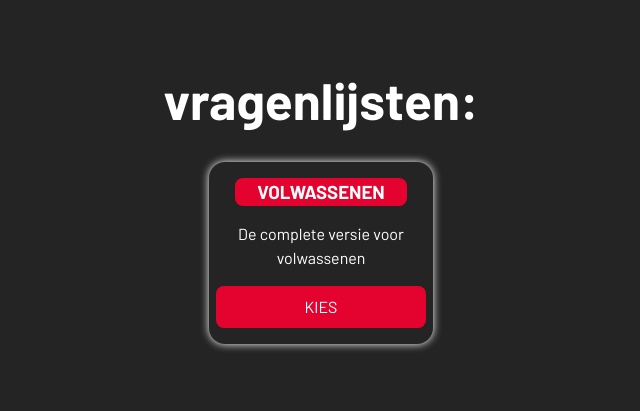
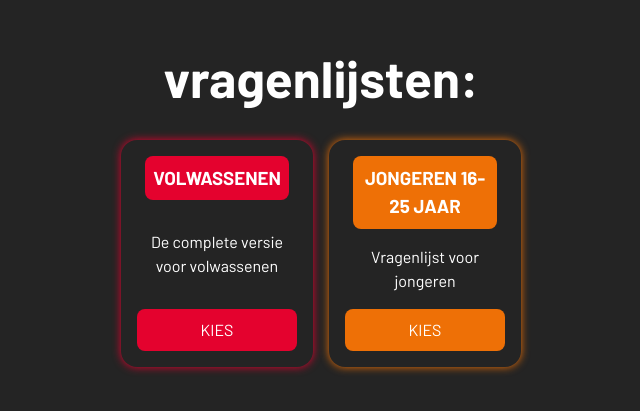
Before and after one commit to KoenMW/viviv-fe, a Svelte app: page / in a window 1280 px wide. Shown: the part 209-620 px from the top of the page, without its empty margins (319-959 px from the left). Built offline with nearby package versions, Linux system fonts and the light colour scheme.

Commit message:
feat: questionnaire reset, style changes

```diff
--- a/src/App.svelte
+++ b/src/App.svelte
@@ -14,10 +14,12 @@
 
 <style>
   main {
+    --margin: 2rem;
     display: flex;
     flex-direction: column;
-    width: 100dvw;
+    width: calc(100dvw - var(--margin) * 2);
     align-items: center;
     justify-content: center;
+    margin: var(--margin);
   }
 </style>
--- a/src/app.css
+++ b/src/app.css
@@ -34,7 +34,6 @@
 }
 
 a {
-  width: 100%;
   background-color: var(--colour);
   color: var(--c-white);
   text-transform: uppercase;
@@ -105,3 +104,7 @@ button:focus-visible {
 .highlight {
   color: var(--colour);
 }
+
+* {
+  box-sizing: border-box;
+}
--- a/src/consts.ts
+++ b/src/consts.ts
@@ -4,7 +4,7 @@ export const routeParam = "route";
 export const questionnaireParam = "questionnaire";
 export const localResultsKey = "results";
 
-export const MPHQuestions_Adult: Questionnairetype = {
+const MPHQuestions_Adult: Questionnairetype = {
   lichaamsfuncties: [
     "Ik voel mij gezond",
     "Ik voel mij fit",
@@ -63,6 +63,10 @@ export const MPHQuestions_Adult: Questionnairetype = {
   ],
 } as const;
 
+// const MPHQuestions_Young_Adult: Questionnairetype = {
+
+// }
+
 export const questionnaires: Record<
   string,
   {
@@ -76,6 +80,11 @@ export const questionnaires: Record<
     content: "De complete versie voor volwassenen",
     questionnaire: MPHQuestions_Adult,
   },
+  "jongeren 16-25 jaar": {
+    colour: "orange",
+    content: "Vragenlijst voor jongeren",
+    questionnaire: MPHQuestions_Adult, // should add the young adult questionnaire
+  },
 } as const;
 
 export const MPHtypesColours: Record<MPHtypes, MPHColours> = {
--- /dev/null
+++ b/src/lib/Link.svelte
@@ -0,0 +1,40 @@
+<script lang="ts">
+  import type { Snippet } from "svelte";
+  import type { Paths } from "../stores/router";
+  import type { MPHColours } from "../types";
+
+  type Props = {
+    path: Paths;
+    children: Snippet;
+  };
+
+  type PartialProps = Partial<{
+    params: Record<string, string>;
+    colour: MPHColours;
+    width: "auto" | "100%";
+  }>;
+
+  const {
+    path,
+    children,
+    params,
+    colour,
+    width = "auto",
+  }: Props & PartialProps = $props();
+
+  const paramsToString = (p: Record<string, string> | undefined) => {
+    if (!p) return "";
+    let s = "";
+    for (const i in p) {
+      console.log(i);
+      s += `&${i}=${p[i]}`;
+    }
+    return s;
+  };
+</script>
+
+<a
+  href="?route={path}{paramsToString(params)}"
+  style="{colour && `--colour: var(--c-${colour})`}; width: {width}"
+  >{@render children()}</a
+>
--- a/src/lib/Questionnaire/QuestionnaireFinished.svelte
+++ b/src/lib/Questionnaire/QuestionnaireFinished.svelte
@@ -1,7 +1,11 @@
+<script>
+  import Link from "../Link.svelte";
+</script>
+
 <h2> De vragenlijst is klaar! </h2>
 <div class="container">
-  <a href="?route=">Home</a>
-  <a href="?route=results">check je resultaten en recommandations</a>
+  <Link path="">Home</Link>
+  <Link path="results">check je resultaten en recommandations</Link>
 </div>
 
 <style>
--- /dev/null
+++ b/src/lib/Questionnaire/QuestionnaireReset.svelte
@@ -0,0 +1,31 @@
+<script lang="ts">
+  import Link from "../Link.svelte";
+
+  type Props = {
+    onclick: () => void;
+  };
+
+  const { onclick }: Props = $props();
+</script>
+
+<h2>Je hebt de vragenlijst al ingevuld, wil je hem opnieuw invullen?</h2>
+<div class="container">
+  <button {onclick}>ja</button><Link path="" colour="green">Nee</Link>
+</div>
+
+<style>
+  .container {
+    display: flex;
+    justify-content: center;
+    gap: 1rem;
+  }
+
+  button {
+    background-color: var(--c-red);
+    text-transform: uppercase;
+  }
+
+  button:hover {
+    border-color: var(--c-foreground);
+  }
+</style>
--- a/src/lib/QuestionnaireCard.svelte
+++ b/src/lib/QuestionnaireCard.svelte
@@ -1,6 +1,6 @@
 <script lang="ts">
-  import { questionnaireParam } from "../consts";
   import type { MPHColours } from "../types";
+  import Link from "./Link.svelte";
 
   type Porps = {
     group: string;
@@ -13,7 +13,13 @@
 <div class="container" style="--colour: var(--c-{colour})">
   <h3>{group}</h3>
   <div class="content">{content}</div>
-  <a href="?route=questionnaire&{questionnaireParam}={group}">Kies</a>
+  <Link
+    path="questionnaire"
+    params={{
+      questionnaire: group,
+    }}
+    width="100%">Kies</Link
+  >
 </div>
 
 <style>
@@ -23,9 +29,10 @@
     flex-direction: column;
     align-items: center;
     gap: 1rem;
-    box-shadow: 0 0 0.5rem var(--c-foreground);
+    box-shadow: 0 0 0.5rem var(--colour);
     padding: 1rem;
     border-radius: 1rem;
+    justify-content: space-between;
   }
 
   h3 {
@@ -34,6 +41,7 @@
     border-radius: 0.5rem;
     width: 90%;
     margin: 0;
+    padding: 0.5rem;
     text-transform: uppercase;
     color: var(--c-white);
   }
--- a/src/stores/results.ts
+++ b/src/stores/results.ts
@@ -3,6 +3,17 @@ import type { MPHScores } from "../types";
 import { localResultsKey } from "../consts";
 
 export const results = writable<MPHScores | null>(null);
+
+export const setEmptyResults = () => {
+  results.set({
+    lichaamsfuncties: {},
+    "dagelijks functioneren": {},
+    "kwaliteit van leven": {},
+    "mentaal welbevinden": {},
+    meedoen: {},
+    zingeving: {},
+  });
+};
 
 export const loadLocal = () => {
   const scoresJSON = localStorage.getItem(localResultsKey);
--- a/src/stores/router.ts
+++ b/src/stores/router.ts
@@ -5,6 +5,8 @@ import { routeParam } from "../consts";
 import Questionaire from "../views/Questionnaire.svelte";
 
 export type Routes = Record<string, Component>;
+
+export type Paths = "" | "questionnaire" | "results";
 
 export const routes: Routes = {
   "": Home,
@@ -25,8 +27,4 @@ export const goTo = (route: string) => {
   history.pushState({}, "", url);
 };
 
-window.addEventListener("popstate", () => {
-  console.log("popstate");
-});
-
 setRouteAndParams();
--- a/src/views/Home.svelte
+++ b/src/views/Home.svelte
@@ -13,3 +13,12 @@
     />
   {/each}
 </section>
+
+<style>
+  section {
+    display: flex;
+    gap: 1rem;
+    flex-wrap: wrap;
+    justify-content: center;
+  }
+</style>
--- a/src/views/Questionnaire.svelte
+++ b/src/views/Questionnaire.svelte
@@ -9,30 +9,69 @@
   import QuestionnaireFinished from "../lib/Questionnaire/QuestionnaireFinished.svelte";
   import QuestionnaireQuestion from "../lib/Questionnaire/QuestionnaireQuestion.svelte";
   import QuestionnaireError from "../lib/Questionnaire/QuestionnaireError.svelte";
+  import { setEmptyResults, results, saveLocal } from "../stores/results";
+  import QuestionnaireReset from "../lib/Questionnaire/QuestionnaireReset.svelte";
 
   let questions: null | Questionnairetype = $state(null);
   let questionKeys: MPHtypes[] = $state([]);
-  let colour: MPHColours = $state("blue");
   let error: string = $state("");
   let currentTopic: MPHtypes = $state("lichaamsfuncties");
+  let colour: MPHColours = $derived(MPHtypesColours[currentTopic]);
   let currentQuestion: number = $state(0);
   let currentValue: number = $state(5);
-  let finished: boolean = $state(false);
+  let currentState: "questioning" | "finished" | "reset" =
+    $state("questioning");
+
+  const saveAnswere = () => {
+    results.update((v) => {
+      if (!v) {
+        error = `kan resultaten niet opslaan\nresults: ${!!v}`;
+        return null;
+      }
+      if (!questions) {
+        error = `vragen zijn niet beschikbaar\nquestions: ${!!questions}`;
+        return v;
+      }
+      v[currentTopic][questions[currentTopic][currentQuestion]] = currentValue;
+      return v;
+    });
+  };
+
+  const warnMessageEvent = (e: BeforeUnloadEvent) => {
+    if (currentState === "reset") return;
+    const confirmationMessage =
+      "Als je nu weg gaat worden je resultaten niet opgeslagen";
+
+    (e || window.event).returnValue = confirmationMessage;
+    return confirmationMessage;
+  };
+
+  const setFinished = () => {
+    currentState = "finished";
+    window.removeEventListener("beforeunload", warnMessageEvent);
+    saveLocal();
+  };
 
   const nextQuestion = () => {
     if (!questions) return;
+    saveAnswere();
     currentValue = 5;
     currentQuestion++;
     if (currentQuestion >= questions[currentTopic].length) {
       const currentIndex = questionKeys.findIndex((v) => v === currentTopic);
       if (currentIndex >= questionKeys.length - 1) {
-        finished = true;
+        setFinished();
         return;
       }
       currentQuestion = 0;
       currentTopic = questionKeys[currentIndex + 1] as MPHtypes;
       colour = MPHtypesColours[currentTopic];
     }
+  };
+
+  const onclick = () => {
+    currentState = "questioning";
+    setEmptyResults();
   };
 
   onMount(() => {
@@ -44,18 +83,23 @@
     }
     questions = questionnaires[paramResult].questionnaire;
     questionKeys = Object.keys(questions) as MPHtypes[];
-    const initialTopic = questionKeys[0];
-    colour = MPHtypesColours[initialTopic];
-    currentTopic = initialTopic;
+    currentTopic = questionKeys[0];
+
+    if ($results) currentState = "reset";
+    else setEmptyResults();
+
+    window.addEventListener("beforeunload", warnMessageEvent);
   });
 </script>
 
 <section style="--colour: var(--c-{colour})">
   {#if error}
     <QuestionnaireError {error} />
-  {:else if finished}
+  {:else if currentState === "reset"}
+    <QuestionnaireReset {onclick} />
+  {:else if currentState === "finished"}
     <QuestionnaireFinished />
-  {:else if questions}
+  {:else if questions && currentState === "questioning"}
     <QuestionnaireQuestion
       {currentTopic}
       {nextQuestion}
@@ -70,7 +114,5 @@
   section {
     display: flex;
     flex-direction: column;
-
-    margin: 2rem;
   }
 </style>
```
